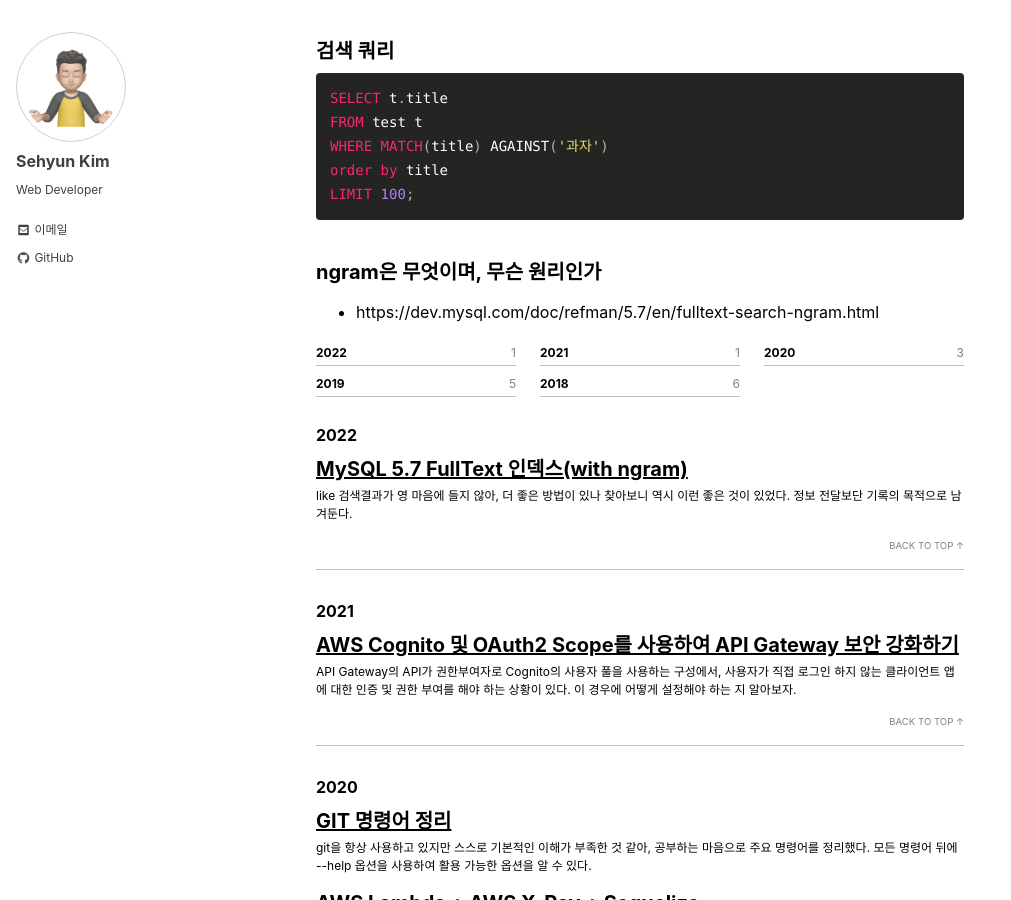
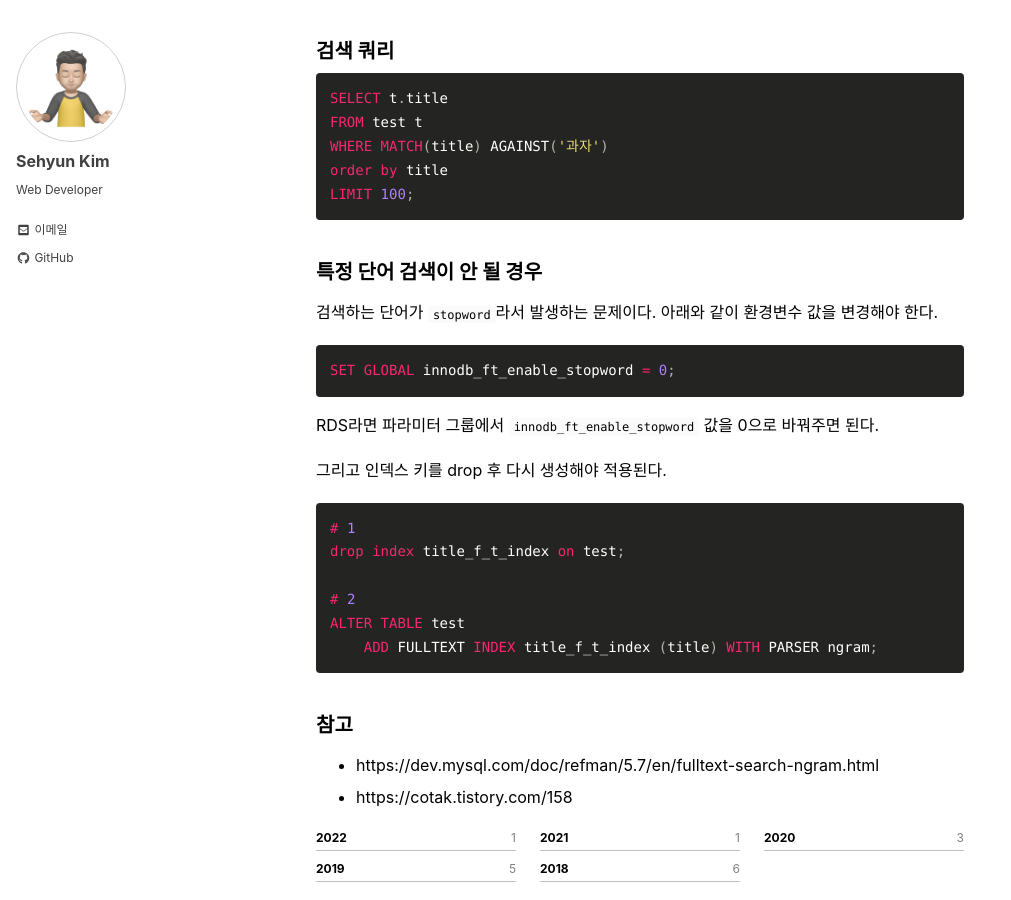
Before and after one commit to tesilio/tesilio.github.io, a Jekyll site: the page built from _posts/2022-03-31-mysql-fulltext-index-ngram.md, in a window 1280 px wide and 900 px high, scrolled down 366 px. Shown: the whole window, without its empty margins (0-1011 px from the left). Built offline with Jekyll 4.4.1, drawn with Linux system fonts in a browser that asks for light colours; nearby versions of some CDN libraries; comment, search, counter and statistics services are not loaded.

Commit message:
Updated 2022-03-31-mysql-fulltext-index-ngram.md

````diff
--- a/_posts/2022-03-31-mysql-fulltext-index-ngram.md
+++ b/_posts/2022-03-31-mysql-fulltext-index-ngram.md
@@ -26,6 +26,25 @@ order by title
 LIMIT 100;
 ```
 
-## ngram은 무엇이며, 무슨 원리인가
+## 특정 단어 검색이 안 될 경우
+
+검색하는 단어가 `stopword`라서 발생하는 문제이다. 아래와 같이 환경변수 값을 변경해야 한다.
+```sql
+SET GLOBAL innodb_ft_enable_stopword = 0;
+```
+RDS라면 파라미터 그룹에서 `innodb_ft_enable_stopword` 값을 0으로 바꿔주면 된다.
+
+그리고 인덱스 키를 drop 후 다시 생성해야 적용된다.
+```sql
+# 1
+drop index title_f_t_index on test;
+
+# 2
+ALTER TABLE test
+    ADD FULLTEXT INDEX title_f_t_index (title) WITH PARSER ngram;
+```
+
+## 참고
 
 - https://dev.mysql.com/doc/refman/5.7/en/fulltext-search-ngram.html
+- https://cotak.tistory.com/158
````
